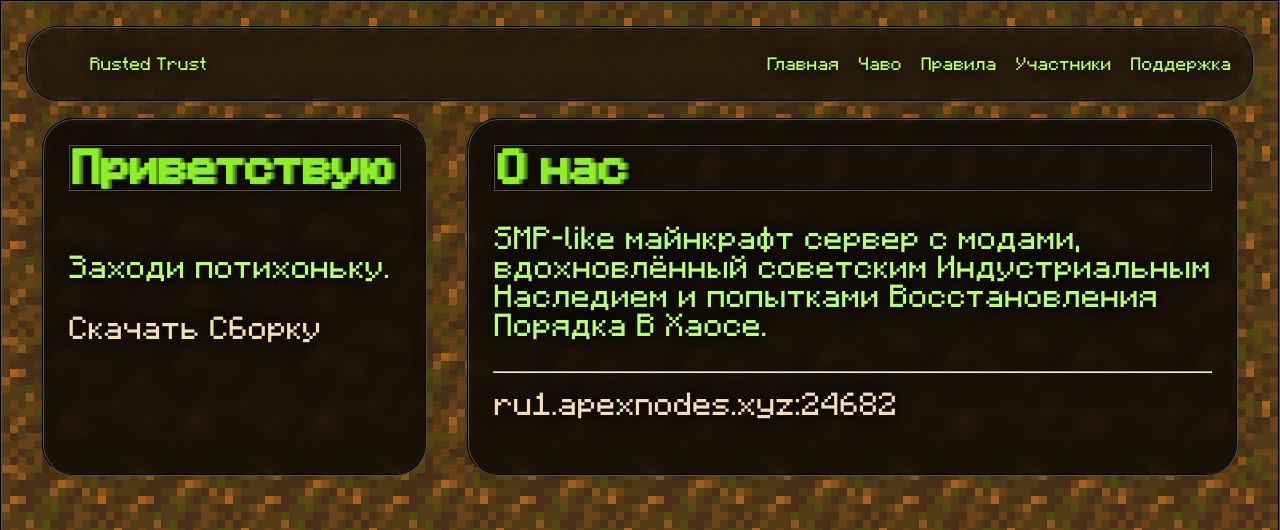
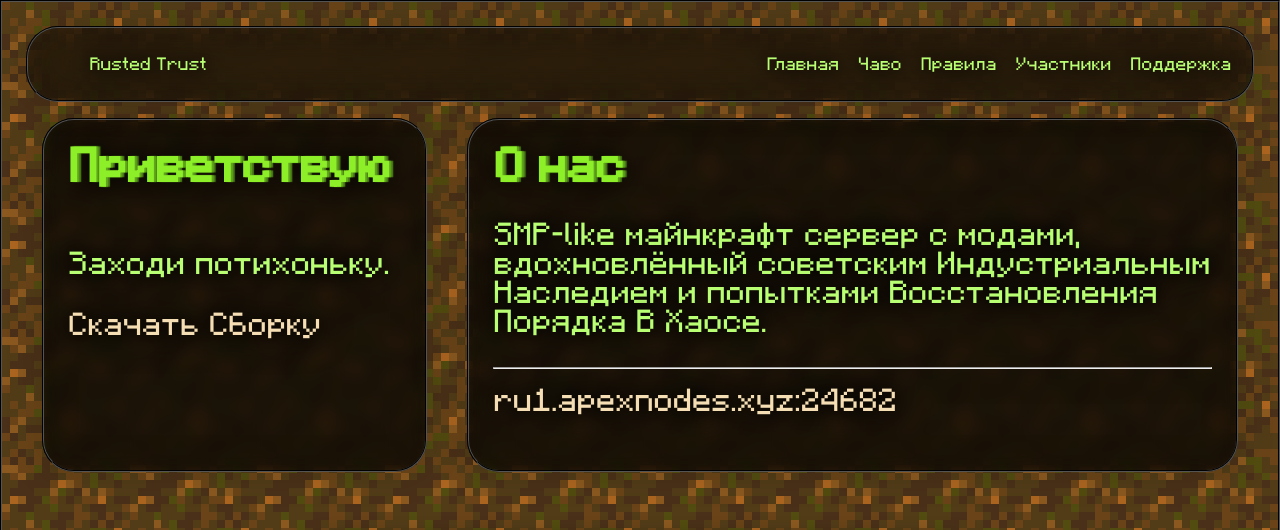
Before and after one commit to BeeTreeOfficial/RustedButTrusted, a plain HTML site: page index.html in a window 1280 px wide. Shown: the top 530 px of the page. Drawn offline with Linux system fonts and the light colour scheme.

Commit message:
Update styles.css

```diff
--- a/styles.css
+++ b/styles.css
@@ -36,7 +36,7 @@ a{
 }
 
 
-section.hero > div.hero-grid > div, section, gallery,h1,h2{
+section.hero > div.hero-grid > div, section, gallery{
   border: 2px groove black;
 }
 
```
